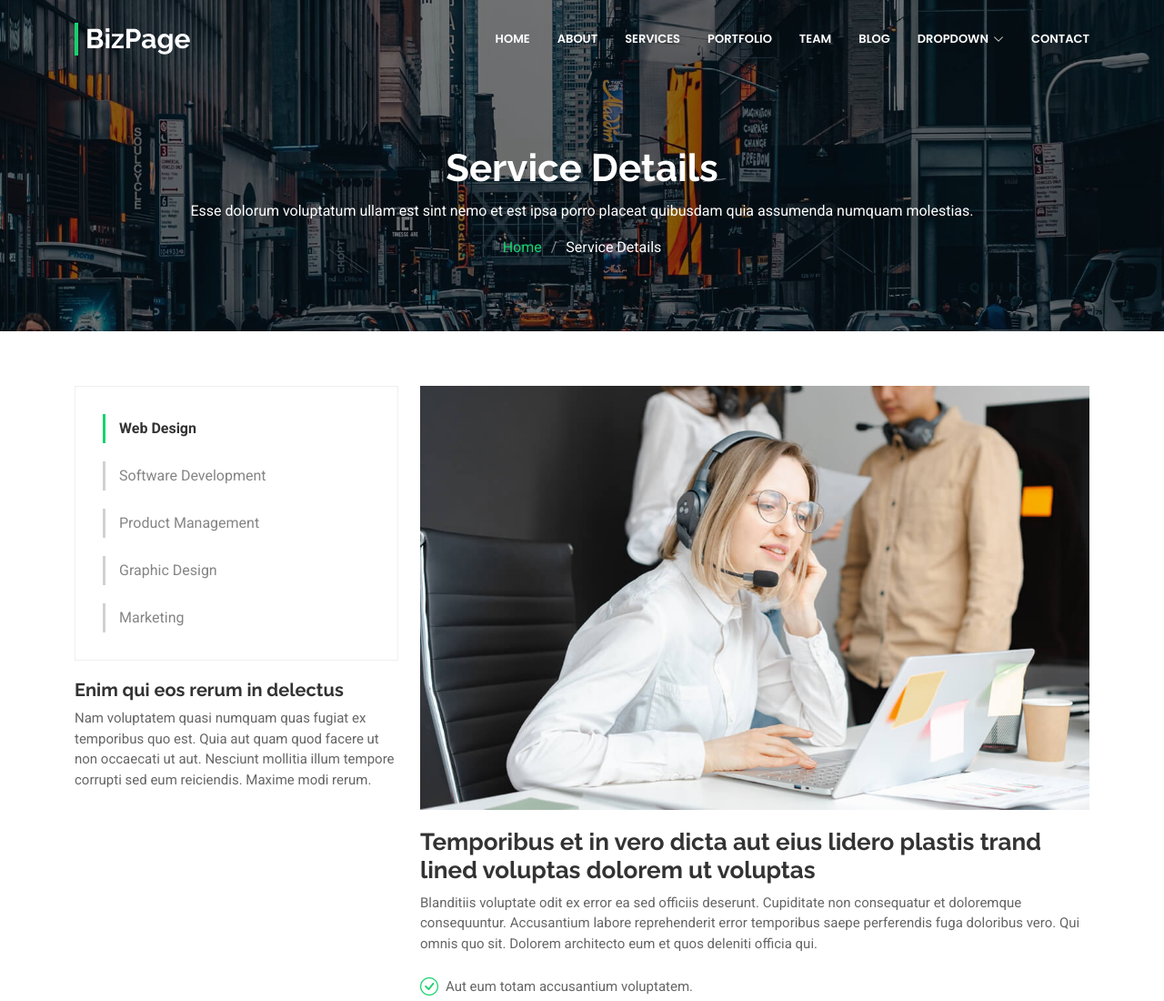
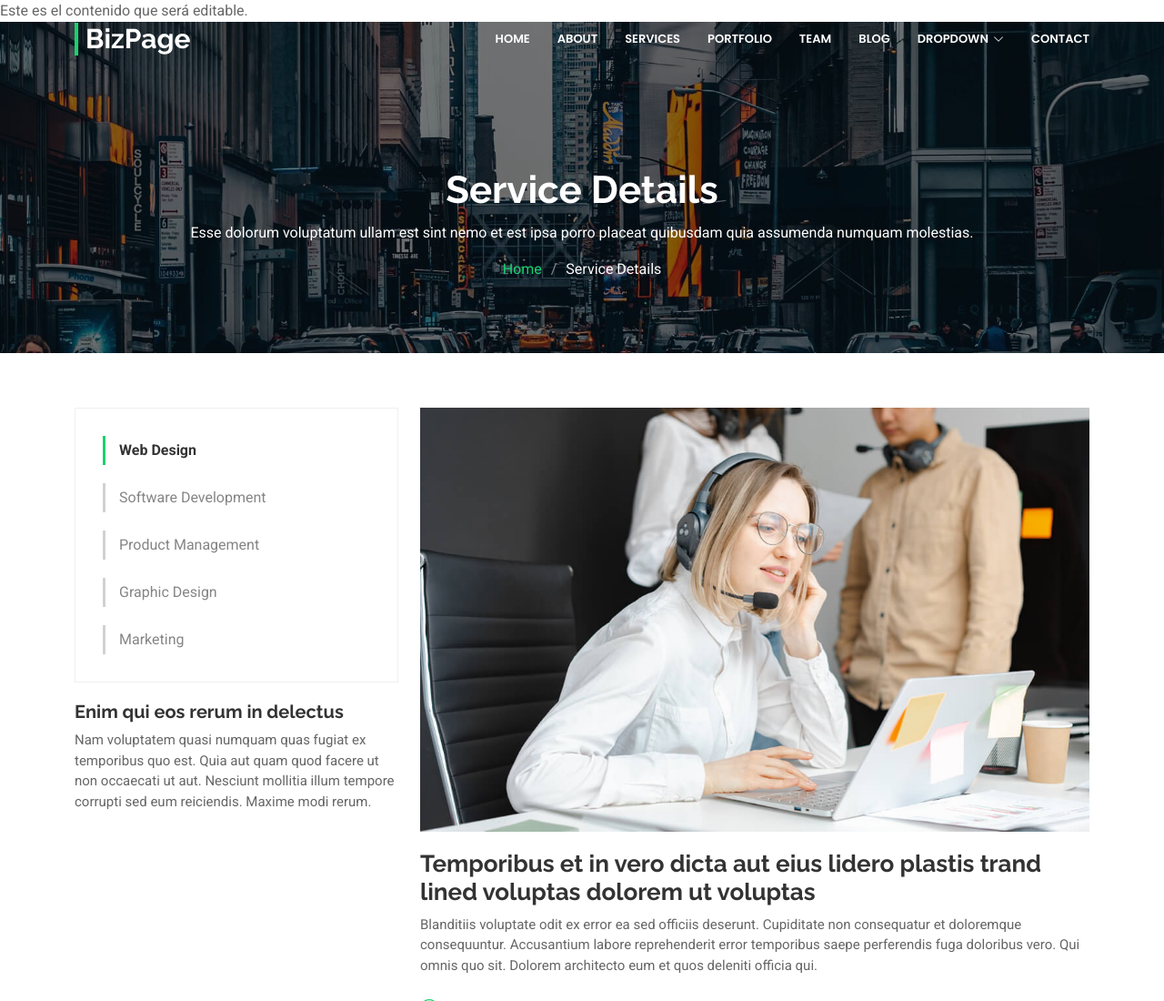
Before and after one commit to sarmientoisrael118/repositorio, a plain HTML site: page service-details.html in a window 1280 px wide. Shown: the top 1100 px of the page at 91% size. Drawn offline with Linux system fonts and the light colour scheme.

Commit message:
service-details.html

```diff
--- a/service-details.html
+++ b/service-details.html
@@ -37,6 +37,11 @@
 </head>
 
 <body class="service-details-page">
+
+  <div data-sb-object-id="uniqueObjectID" data-sb-field-path="fieldToEdit">
+    Este es el contenido que será editable.
+</div>
+
 
   <header id="header" class="header d-flex align-items-center fixed-top">
     <div class="container-fluid container-xl position-relative d-flex align-items-center justify-content-between">
```
